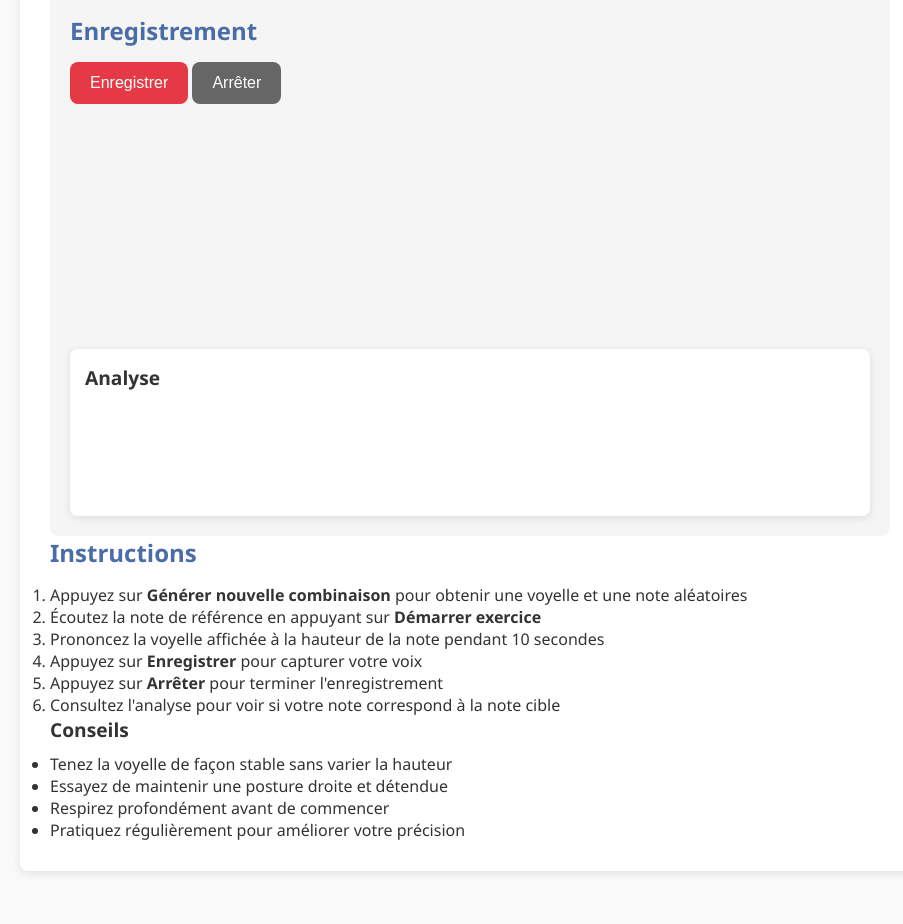
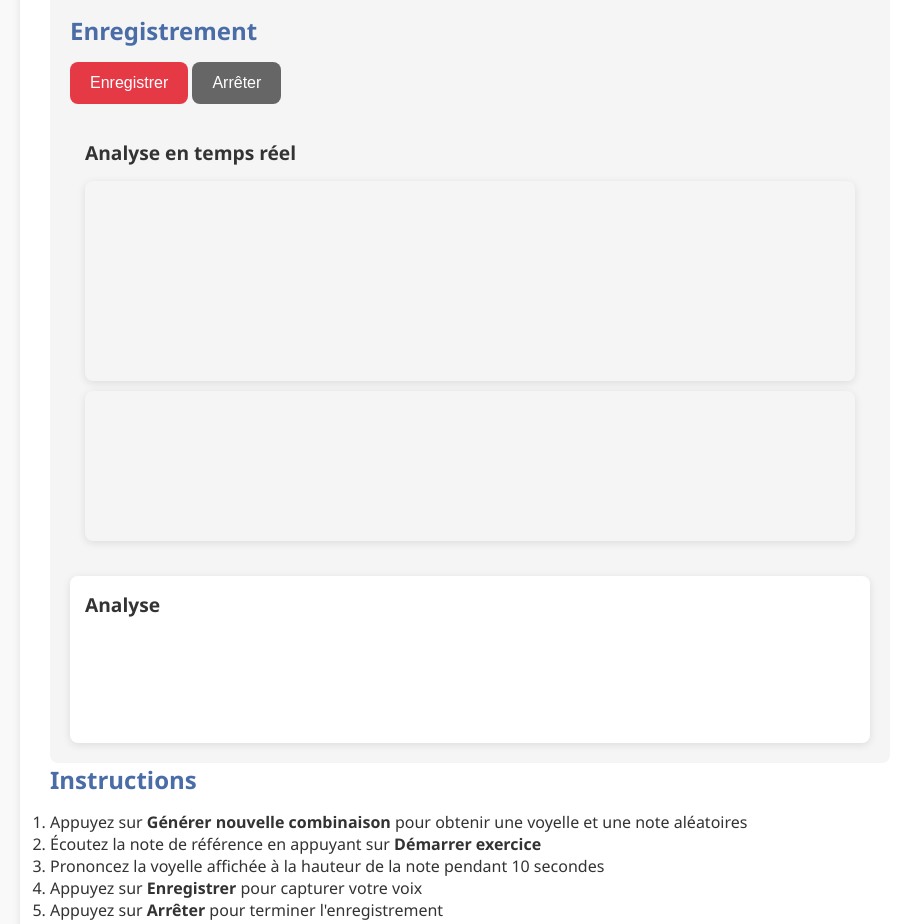
Before and after one commit to Djamchid/OrthophonieVoyelles, a plain HTML site: page index.html in a window 1280 px wide. Shown: the part 780-1704 px from the top of the page, without its empty margins (170-1073 px from the left). Before the commit the page ends 1671 px from the top, so only its background shows below. Drawn offline with Linux system fonts and the light colour scheme.

Commit message:
Update index.html

```diff
--- a/index.html
+++ b/index.html
@@ -41,9 +41,16 @@
                 <button id="record-btn">Enregistrer</button>
                 <button id="stop-btn" disabled>Arrêter</button>
                 <div id="audio-player-container"></div>
-                <div id="realtime-display">
-                    <canvas id="pitch-canvas" width="400" height="200"></canvas>
+
+                <!-- Remplacer l'ancien canvas par les nouveaux éléments d'analyse -->
+                <div id="sound-analysis">
+                    <h3>Analyse en temps réel</h3>
+                    <div class="analyzer-container">
+                        <canvas id="frequency-canvas" width="400" height="200"></canvas>
+                        <canvas id="spectrogram-canvas" width="400" height="150"></canvas>
+                    </div>
                 </div>
+
                 <div id="analysis-result">
                     <h3>Analyse</h3>
                     <div id="pitch-analysis"></div>
@@ -74,7 +81,9 @@
         </div>
     </div>
 
+    <!-- Charger d'abord sound-analyzer.js -->
+    <script src="sound-analyzer.js"></script>
+    <!-- Puis le script principal -->
     <script src="js-file.js"></script>
-
 </body>
 </html>
```
